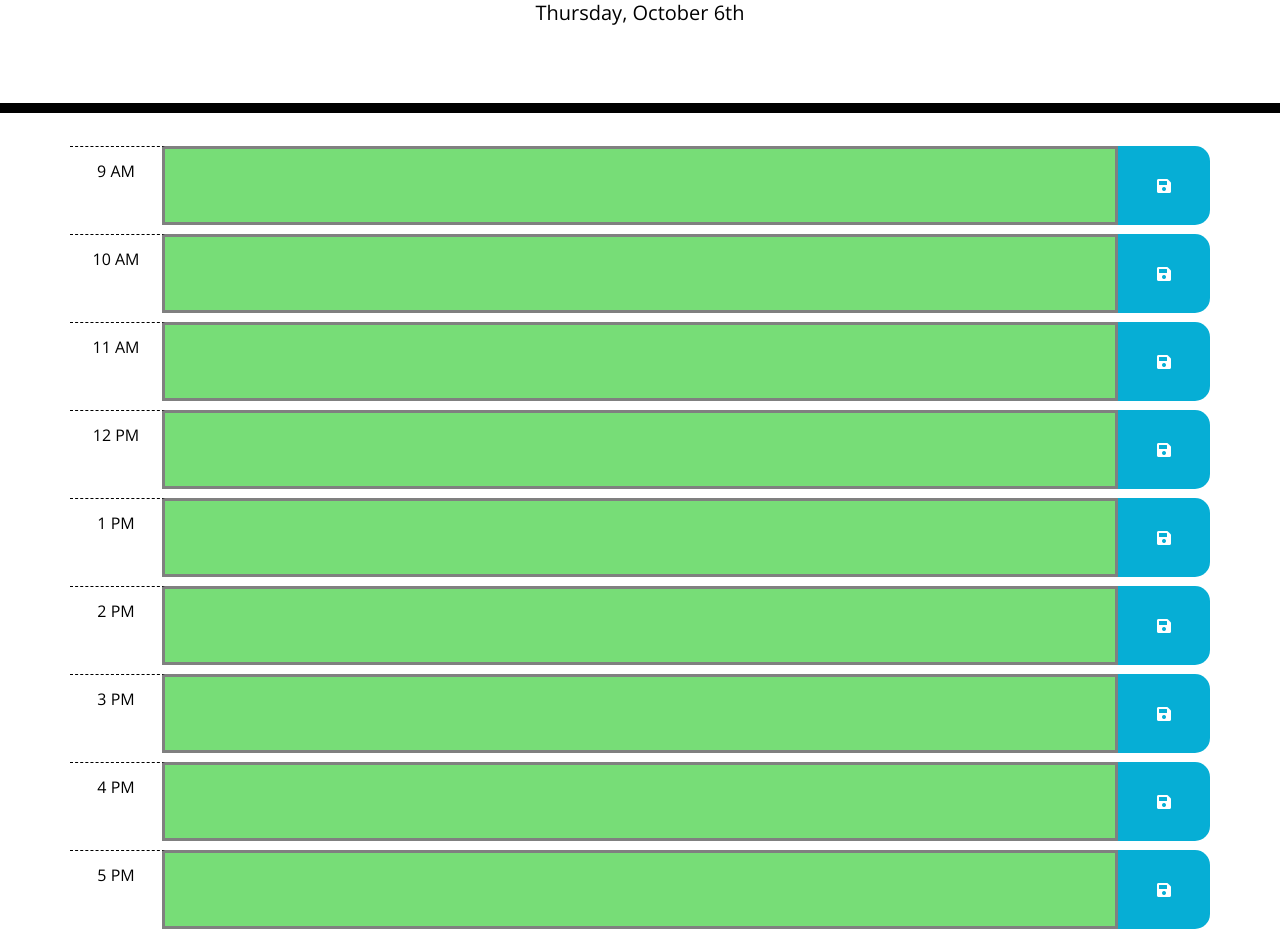
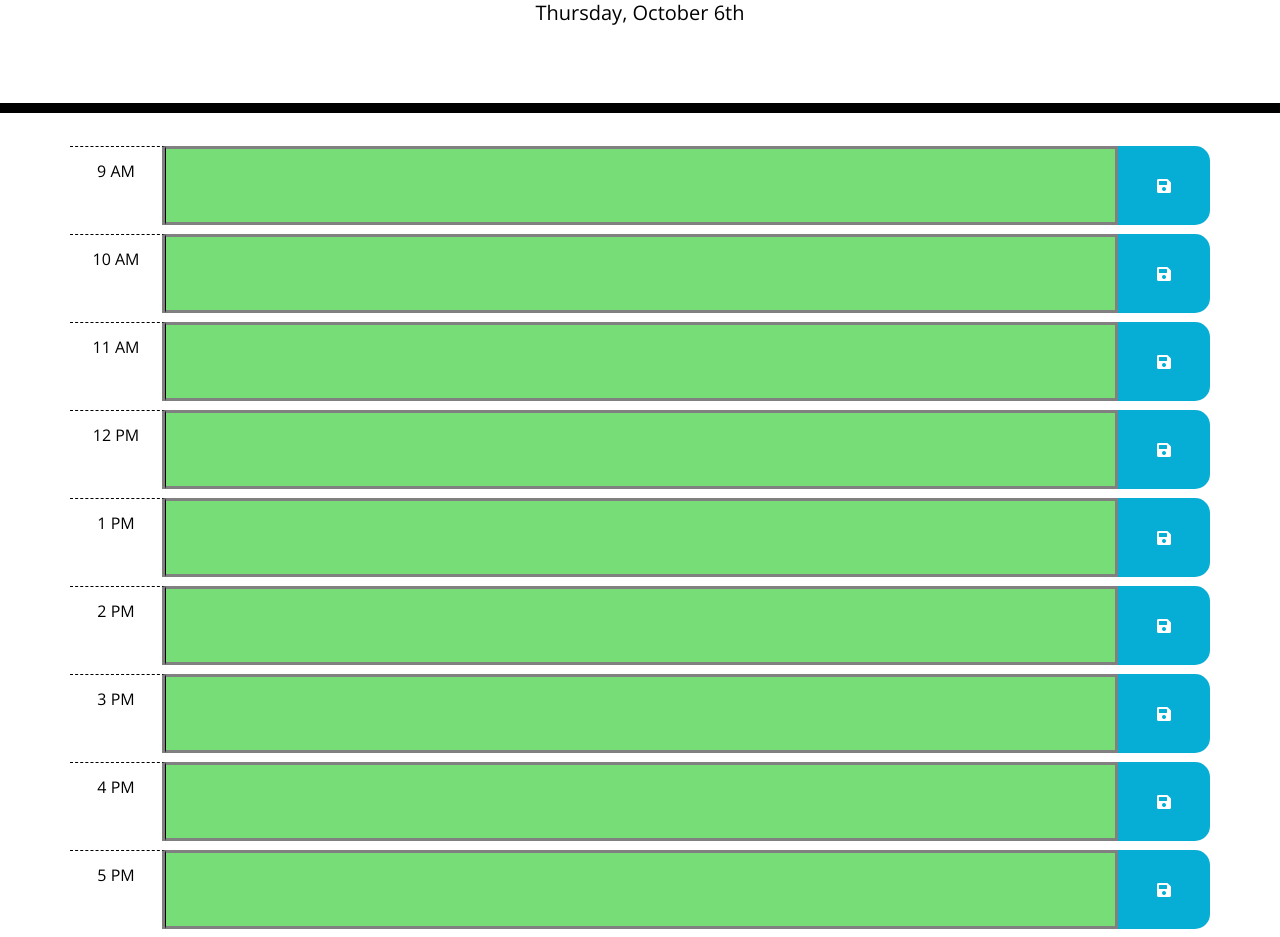
Before and after one commit to PhilipHuang2/Work-Day-Calendar, a plain HTML site: page index.html in a window 1280 px wide. Shown: the part 191-1128 px from the top of the page. Drawn offline with nearby package versions, Linux system fonts and the light colour scheme.

Commit message:
converted description field to text areas

```diff
--- a/index.html
+++ b/index.html
@@ -31,7 +31,9 @@
     <div class="container">
       <div class="row my-2">
         <div class="hour col-1 pt-3">9 AM</div>
-        <div class="description col-10"></div>
+        <textarea class="description col-10">
+
+        </textarea>
         <div
           class="saveBtn col-1 d-flex align-items-center justify-content-center"
         >
@@ -40,7 +42,9 @@
       </div>
       <div class="row my-2">
         <div class="hour col-1 pt-3">10 AM</div>
-        <div class="description col-10"></div>
+        <textarea class="description col-10">
+
+        </textarea>
         <div
           class="saveBtn col-1 d-flex align-items-center justify-content-center"
         >
@@ -49,7 +53,7 @@
       </div>
       <div class="row my-2">
         <div class="hour col-1 pt-3">11 AM</div>
-        <div class="description col-10"></div>
+        <textarea class="description col-10"></textarea>
         <div
           class="saveBtn col-1 d-flex align-items-center justify-content-center"
         >
@@ -58,7 +62,7 @@
       </div>
       <div class="row my-2">
         <div class="hour col-1 pt-3">12 PM</div>
-        <div class="description col-10"></div>
+        <textarea class="description col-10"></textarea>
         <div
           class="saveBtn col-1 d-flex align-items-center justify-content-center"
         >
@@ -67,7 +71,7 @@
       </div>
       <div class="row my-2">
         <div class="hour col-1 pt-3">1 PM</div>
-        <div class="description col-10"></div>
+        <textarea class="description col-10"></textarea>
         <div
           class="saveBtn col-1 d-flex align-items-center justify-content-center"
         >
@@ -76,7 +80,7 @@
       </div>
       <div class="row my-2">
         <div class="hour col-1 pt-3">2 PM</div>
-        <div class="description col-10"></div>
+        <textarea class="description col-10"></textarea>
         <div
           class="saveBtn col-1 d-flex align-items-center justify-content-center"
         >
@@ -85,7 +89,7 @@
       </div>
       <div class="row my-2">
         <div class="hour col-1 pt-3">3 PM</div>
-        <div class="description col-10"></div>
+        <textarea class="description col-10"></textarea>
         <div
           class="saveBtn col-1 d-flex align-items-center justify-content-center"
         >
@@ -94,7 +98,7 @@
       </div>
       <div class="row my-2">
         <div class="hour col-1 pt-3">4 PM</div>
-        <div class="description col-10"></div>
+        <textarea class="description col-10"></textarea>
         <div
           class="saveBtn col-1 d-flex align-items-center justify-content-center"
         >
@@ -103,7 +107,7 @@
       </div>
       <div class="row my-2">
         <div class="hour col-1 pt-3">5 PM</div>
-        <div class="description col-10"></div>
+        <textarea class="description col-10"></textarea>
         <div
           class="saveBtn col-1 d-flex align-items-center justify-content-center"
         >
```
Also changed, not shown: script.js (+0 -14 lines).
